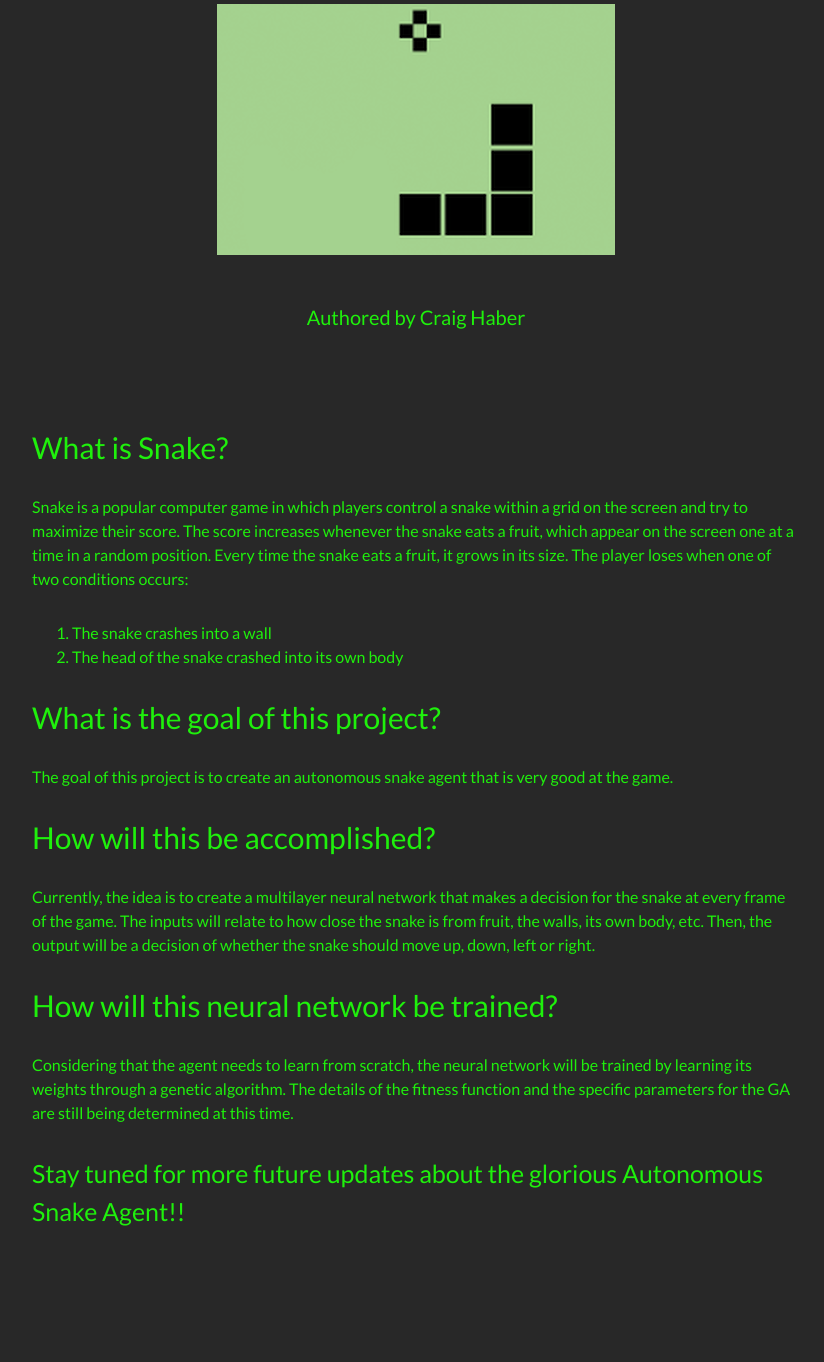
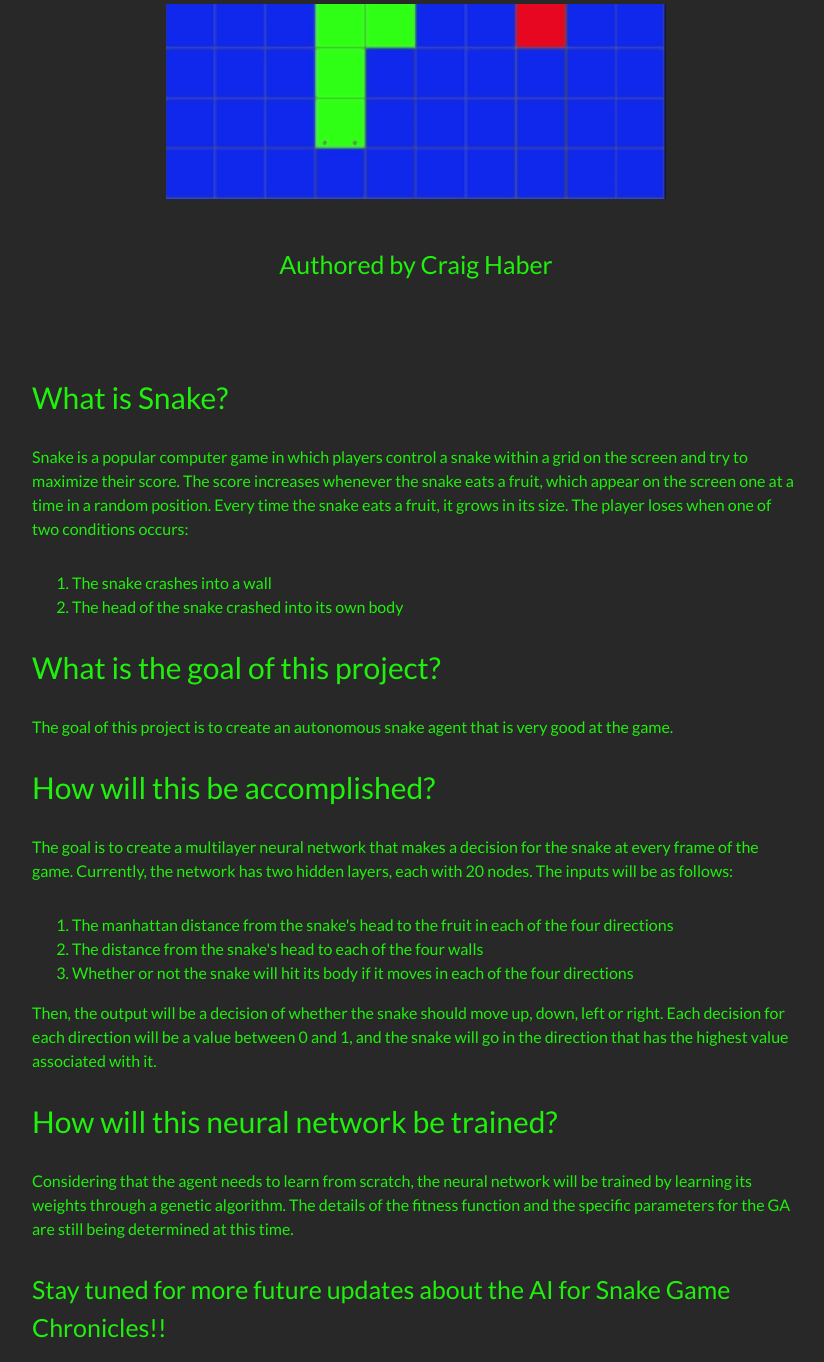
Before and after one commit to craighaber/AI-for-Snake-Game, a plain HTML site: page index.html in a window 1280 px wide. Shown: the part 310-1672 px from the top of the page, without its empty margins (224-1048 px from the left). Before the commit the page ends 1556 px from the top, so only its background shows below. Drawn offline with nearby package versions, Linux system fonts and the light colour scheme.

Commit message:
updated gif and text about neural net

```diff
--- a/ci_app.css
+++ b/ci_app.css
@@ -29,12 +29,14 @@
 	display: block;
 	margin: 50px auto;
 	animation-delay: 1s;
+	width: 500px
 
 }
 
 #author_text{
 	animation-delay: 1.5s;
 	margin-bottom: 100px;
+	font-size: 25px;
 }
 
 #main_content{
--- a/index.html
+++ b/index.html
@@ -24,7 +24,7 @@
 	<body>
 		<h2 id = "heading" class = "animated bounceInLeft center">The AI for Snake Game Chronicles</h2>
 		<h5 id= "sub_heading" class = "animated bounceInRight center">The quest to create an intelligent Snake-playing agent</h4>
-		<img id = "gif" class = "animated bounceInLeft center" src="media/snake_loop.gif" alt="snake gif">
+		<img id = "gif" class = "animated bounceInLeft center" src="media/snake_game_loop.gif" alt="snake gif">
 		<h5 id= "author_text" class = "animated bounceInRight center">Authored by Craig Haber</h5>
 
 		<div id="main_content">
@@ -39,12 +39,19 @@
 			<p class="answer">The goal of this project is to create an autonomous snake agent that is very good at the game.</p>
 
 			<h3 class="question">How will this be accomplished?</h3>
-			<p class="answer">Currently, the idea is to create a multilayer neural network that makes a decision for the snake at every frame of the game. The inputs will relate to how close the snake is from fruit, the walls, its own body, etc. Then, the output will be a decision of whether the snake should move up, down, left or right.</p>
+			<p class="answer">The goal is to create a multilayer neural network that makes a decision for the snake at every frame of the game. Currently, the network has two hidden layers, each with 20 nodes. The inputs will be as follows:</p>
+			<ol>
+				<li>The manhattan distance from the snake's head to the fruit in each of the four directions</li>
+				<li>The distance from the snake's head to each of the four walls</li>
+				<li>Whether or not the snake will hit its body if it moves in each of the four directions</li>
+			</ol>
+
+			<p> Then, the output will be a decision of whether the snake should move up, down, left or right. Each decision for each direction will be a value between 0 and 1, and the snake will go in the direction that has the highest value associated with it.</p>
 
 			<h3 class="question">How will this neural network be trained?</h3>
 			<p class="answer">Considering that the agent needs to learn from scratch, the neural network will be trained by learning its weights through a genetic algorithm. The details of the fitness function and the specific parameters for the GA are still being determined at this time.</p>
 
-			<p id="final_note">Stay tuned for more future updates about the glorious Autonomous Snake Agent!!</p>
+			<p id="final_note">Stay tuned for more future updates about the AI for Snake Game Chronicles!!</p>
 		</div>
 	</body>
 
```
Also changed, not shown: media/snake.gif (deleted), media/snake_game_loop.gif (added), media/snake_loop.gif (deleted).
